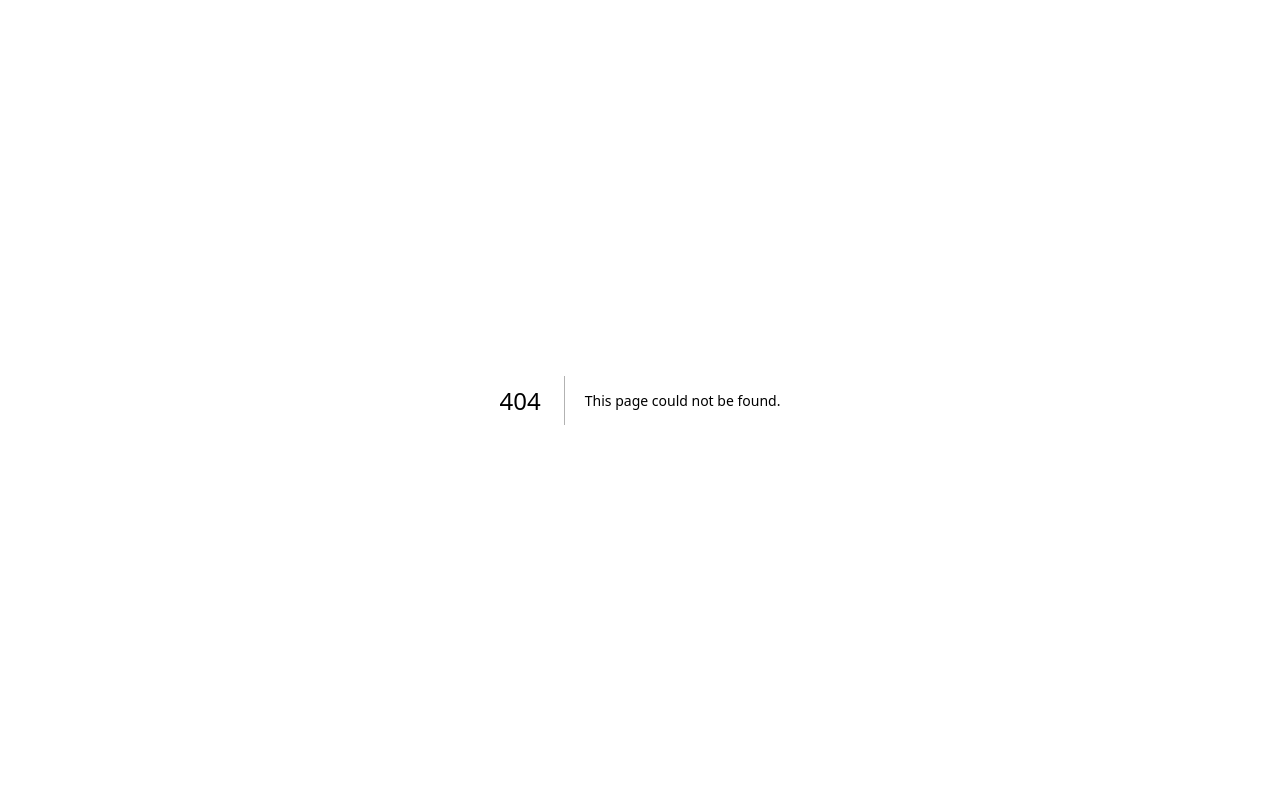
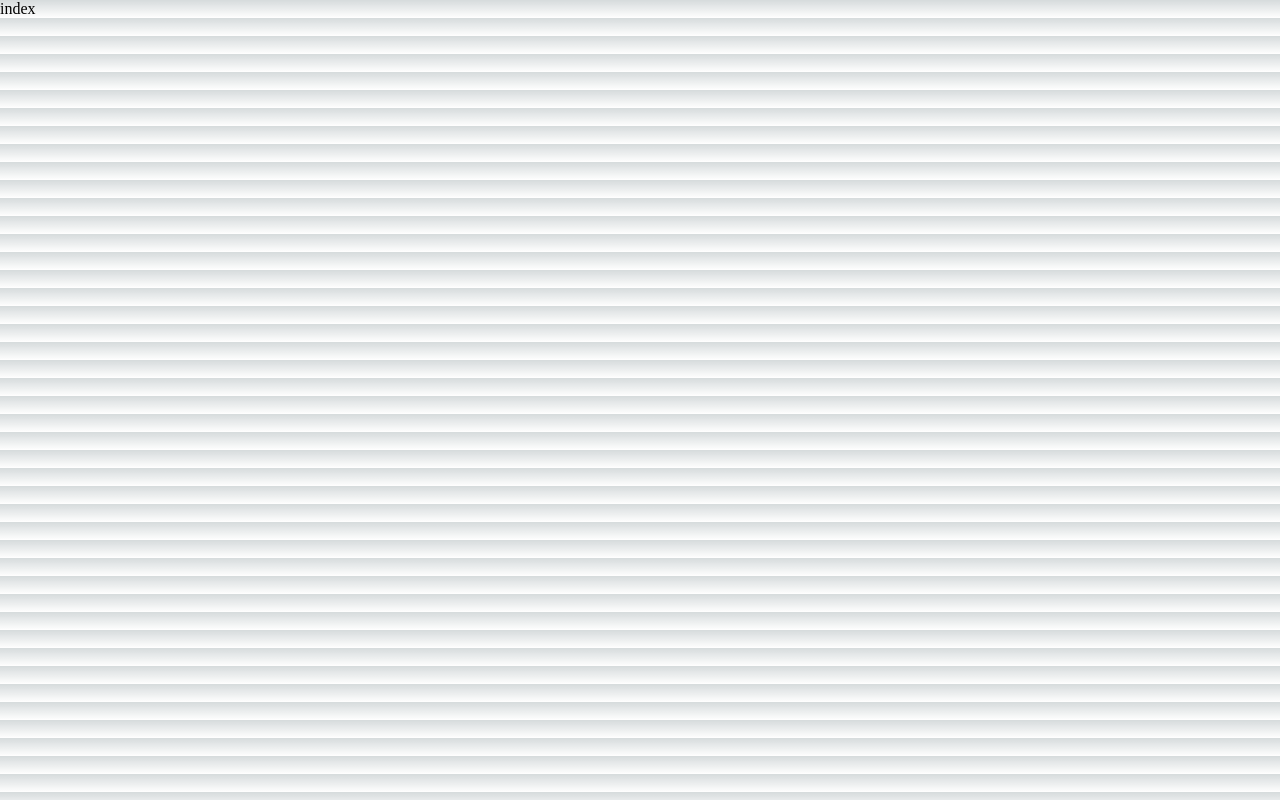
Before and after one commit to hrmq/nextjs-tutorial, a Next.js app: page /blog in a window 1280 px wide. Before the commit this address had no page. Built offline with nearby package versions, Linux system fonts and the light colour scheme.

Commit message:
nested routes

```diff
--- /dev/null
+++ b/pages/blog/index.js
@@ -0,0 +1,7 @@
+import React from 'react'
+
+export default function index() {
+  return (
+    <div>index</div>
+  )
+}
```
Also changed, not shown: pages/blog/first.js (added, +7 -0 lines).
